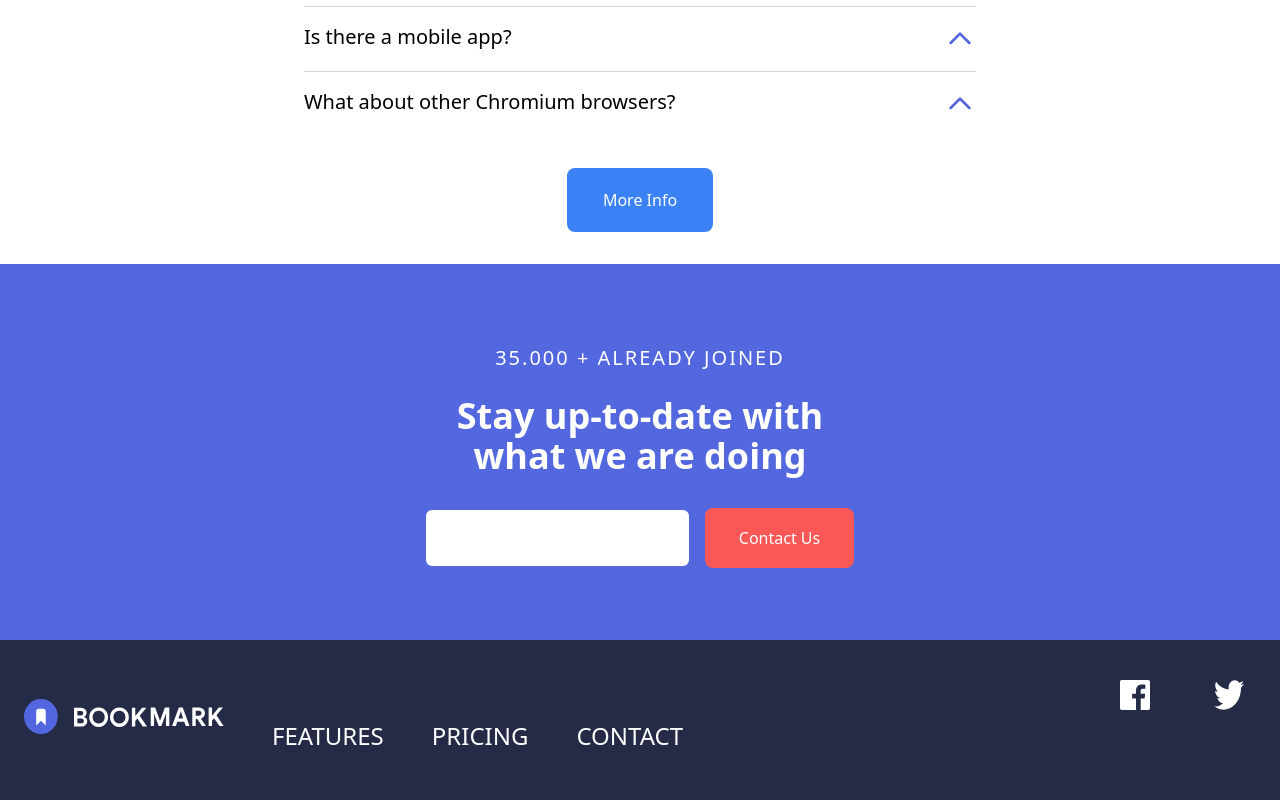
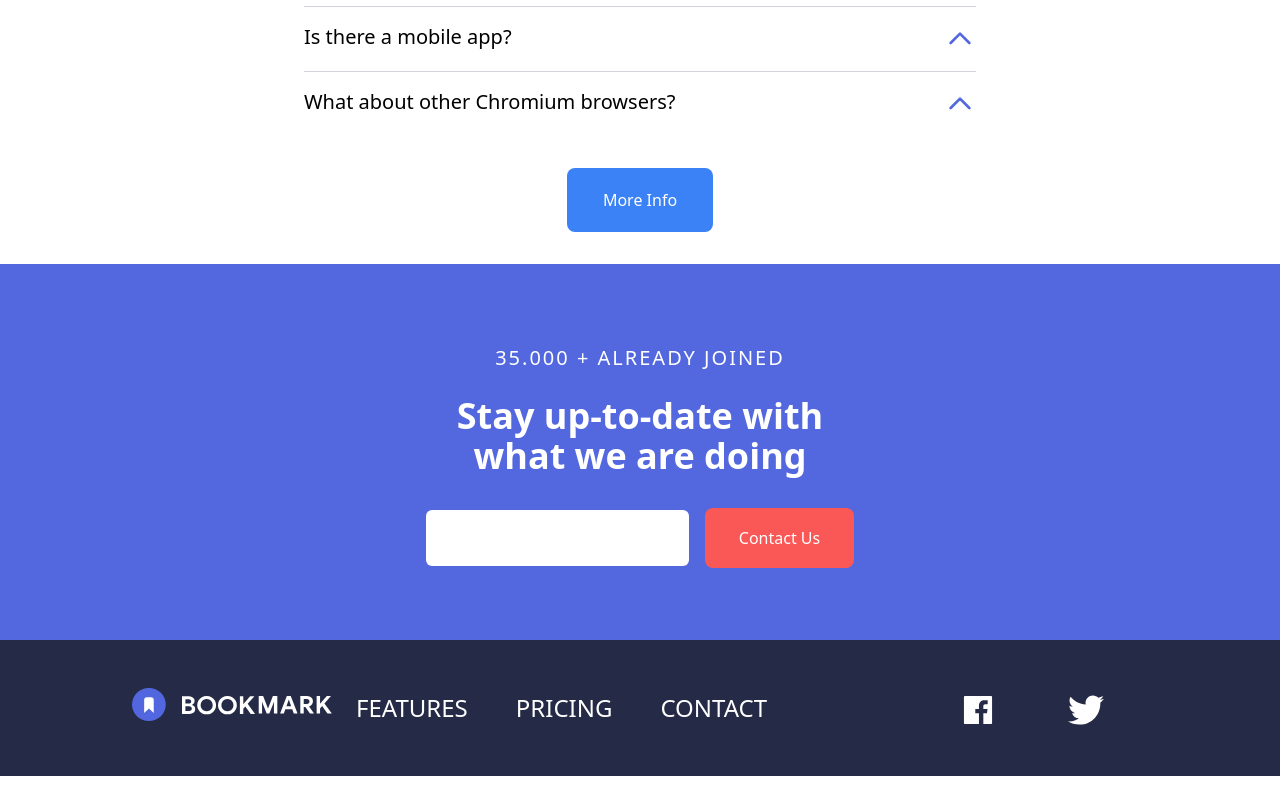
Before and after one commit to joelmatiasduran/landing-tmia, a Next.js app: page / in a window 1280 px wide. Shown: the part 3201-4001 px from the top of the page. After the commit the page ends 3977 px from the top, so only its background shows below. Built offline with nearby package versions, Linux system fonts and the light colour scheme.

Commit message:
Footer fix

```diff
--- a/components/Footer.tsx
+++ b/components/Footer.tsx
@@ -1,66 +1,66 @@
 import Image from "next/image";
 import Logo from "../public/images/logo-bookmarktwo.svg";
 import TwitterIcon from "../public/images/icon-twitter.svg";
-import FacebookIcon from "../public/images/icon-facebook.svg";
+import { AiFillFacebook } from "react-icons/ai";
+import { FaTwitter } from "react-icons/fa";
 
 // interface FooterProps {}
 
 const Footer: React.FC = () => {
   return (
     <>
-      <div className="">
-        <footer className="text-white body-font bg-very-dark-blue">
-          <div className="py-6">
-            <div className="container mx-auto px-5 flex flex-wrap flex-col sm:flex-row">
-              <p className="flex flex-col md:flex-row justify-center items-center text-white text-sm text-center sm:text-left">
+      <footer className="flex flex-col md:flex-row justify-center md:justify-between  py-12 px-32 text-white body-font bg-very-dark-blue">
+        <div className="flex flex-col items-center justify-center md:justify-start md:flex-row">
           <a
             href="#"
             rel="noopener noreferrer"
             className="text-2xl text-white ml-1 fill-white"
-                  target="_blank"
           >
             <Image
               src={Logo}
               alt="Navbar Logo"
               className="text-black"
               width="200"
-                    height="35"
+              height="33"
             />
           </a>
-                <div className="flex flex-col md:flex-row p-6 text-2xl items-center justify-center">
-                  <a className="pt-8 md:py-auto px-6 cursor-pointer hover:text-soft-red duration-300">
+          <div className="flex flex-col items-center justify-center md:block text-2xl">
+            <a
+              href="#"
+              className="pt-8 md:py-auto px-6 cursor-pointer hover:text-soft-red duration-300"
+            >
               FEATURES
             </a>
-                  <a className="pt-8 md:py-auto px-6 cursor-pointer hover:text-soft-red duration-300">
+            <a
+              href="#"
+              className="pt-8 md:py-auto px-6 cursor-pointer hover:text-soft-red duration-300"
+            >
               PRICING
             </a>
-                  <a className="pt-8 md:py-auto px-6 cursor-pointer hover:text-soft-red duration-300">
+            <a
+              href="#"
+              className="pt-8 md:py-auto px-6 cursor-pointer hover:text-soft-red duration-300"
+            >
               CONTACT
             </a>
           </div>
-              </p>
-              <span className="inline-flex sm:ml-auto sm:mt-0 mt-2 justify-center sm:justify-start">
-                <a className="p-4 fill-current text-2xl text-red-400 cursor-pointer">
-                  <Image
-                    src={FacebookIcon}
-                    alt="Navbar Logo"
-                    height="30"
-                    width="30"
-                  />
+        </div>
+        {/* Icons */}
+        <div className="mt-12 md:mt-auto flex flex-row justify-center md:justify-between text-white text-4xl">
+          <a
+            href="#"
+            className="px-12 md:px-6 cursor-pointer hover:text-soft-red duration-300"
+          >
+            <AiFillFacebook />
           </a>
-                <a className="p-4 ml-8 text-2xl text-gray-200 cursor-pointer">
-                  <Image
-                    src={TwitterIcon}
-                    alt="Navbar Logo"
-                    height="30"
-                    width="30"
-                  />
+          <a
+            href="#"
+            className="px-12 md:px-auto cursor-pointer hover:text-soft-red duration-300"
+          >
+            <FaTwitter />
           </a>
-              </span>
-            </div>
         </div>
       </footer>
-      </div>
     </>
   );
 };
--- a/components/Navbar.tsx
+++ b/components/Navbar.tsx
@@ -1,5 +1,4 @@
 import { useState } from "react";
-import Link from "next/link";
 import Image from "next/image";
 import Logo from "../public/images/logo-bookmark.svg";
 import LogoMobile from "../public/images/logo-bookmarktwo.svg";
@@ -41,6 +40,7 @@ const Navbar: React.FC = () => {
               } border-tsoft-red hover:text-soft-red hover:border-white duration-300`}
               onClick={() => setIsOpen(!isOpen)}
             >
+              {!isOpen && (
                 <svg
                   xmlns="http://www.w3.org/2000/svg"
                   className="h-6 w-6"
@@ -55,6 +55,23 @@ const Navbar: React.FC = () => {
                     d="M4 6h16M4 12h16M4 18h16"
                   />
                 </svg>
+              )}
+              {isOpen && (
+                <svg
+                  xmlns="http://www.w3.org/2000/svg"
+                  className="h-6 w-6"
+                  fill="none"
+                  viewBox="0 0 24 24"
+                  stroke="currentColor"
+                >
+                  <path
+                    strokeLinecap="round"
+                    strokeLinejoin="round"
+                    strokeWidth={2}
+                    d="M6 18L18 6M6 6l12 12"
+                  />
+                </svg>
+              )}
             </button>
           </div>
 
@@ -63,19 +80,20 @@ const Navbar: React.FC = () => {
             <div className="text-sm lg:flex-grow"></div>
             <div>
               <a
-                href="#responsive-header"
+                href="#"
+                rel="noopener noreferrer"
                 className="block px-4 mt-4 lg:inline-block lg:mt-0 text-black mr-4 text-lg hover:text-soft-red"
               >
                 FEATURES
               </a>
               <a
-                href="#responsive-header"
+                href="#"
                 className="block px-4 mt-4 lg:inline-block lg:mt-0 text-black mr-4 text-lg hover:text-soft-red"
               >
                 PRICING
               </a>
               <a
-                href="#responsive-header"
+                href="#"
                 className="block px-4 mt-4 lg:inline-block lg:mt-0 text-black text-lg hover:text-soft-red"
               >
                 CONTACT
--- a/package.json
+++ b/package.json
@@ -10,7 +10,8 @@
   "dependencies": {
     "next": "latest",
     "react": "^17.0.2",
-    "react-dom": "^17.0.2"
+    "react-dom": "^17.0.2",
+    "react-icons": "^4.3.1"
   },
   "devDependencies": {
     "@fullhuman/postcss-purgecss": "^4.1.3",
```
Also changed, not shown: 1 other file (tests, documents, lock files or other folders). Lines whose indentation alone changed are shown as unchanged.
